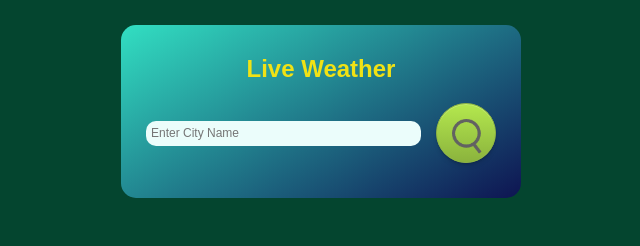
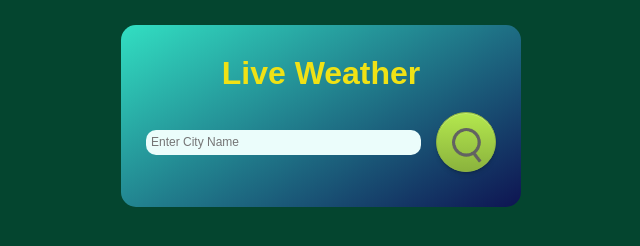
Before and after one commit to GODMODE2334/Wether-app, a plain HTML site: page index.html in a window 1280 px wide. Shown: the whole page, without its empty margins (319-959 px from the left). Drawn offline with Linux system fonts and the light colour scheme.

Commit message:
Update index.html

```diff
--- a/index.html
+++ b/index.html
@@ -8,7 +8,7 @@
 </head>
 <body>
     <div class="card">
-        <h2>Live Weather </h2>
+        <h1>Live Weather </h1>
         <div class="search">
             <input type="text", placeholder="Enter City Name", spellcheck="true">
             <button class="button-35" role="button">
```
